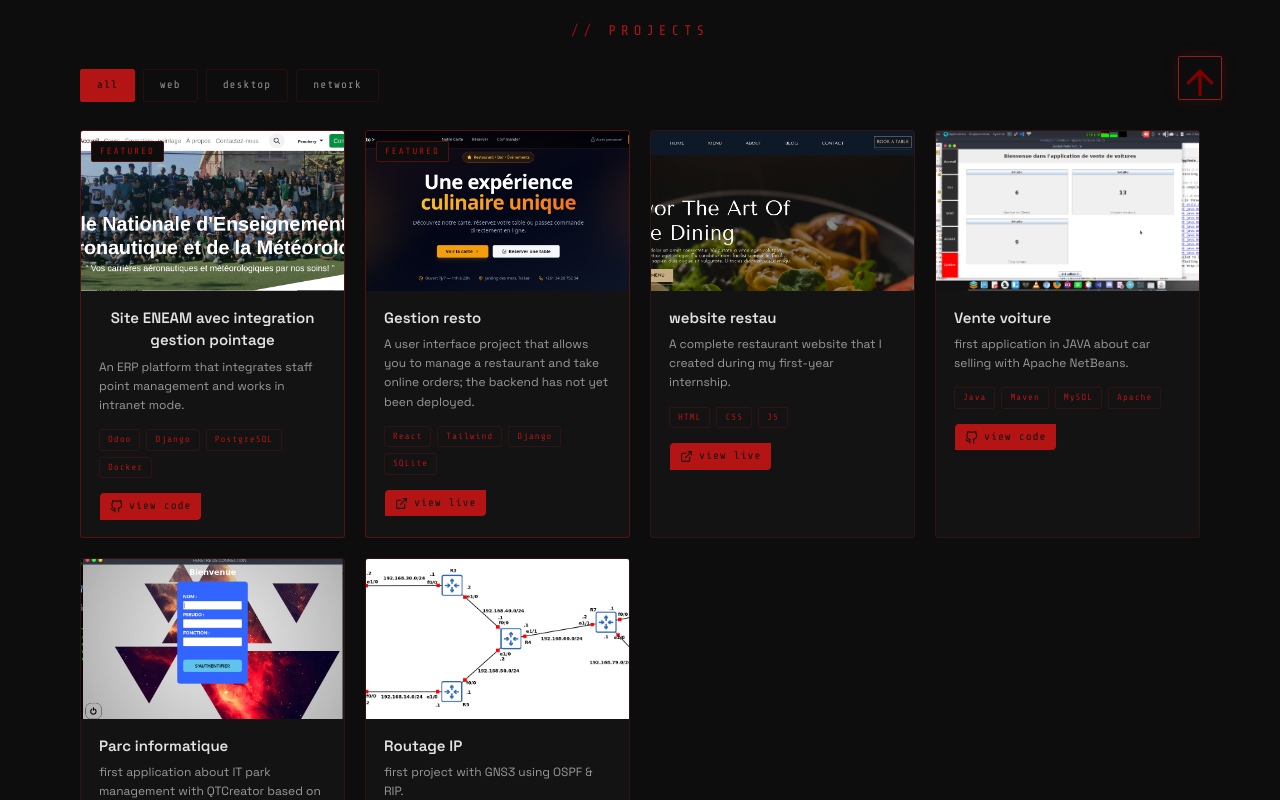
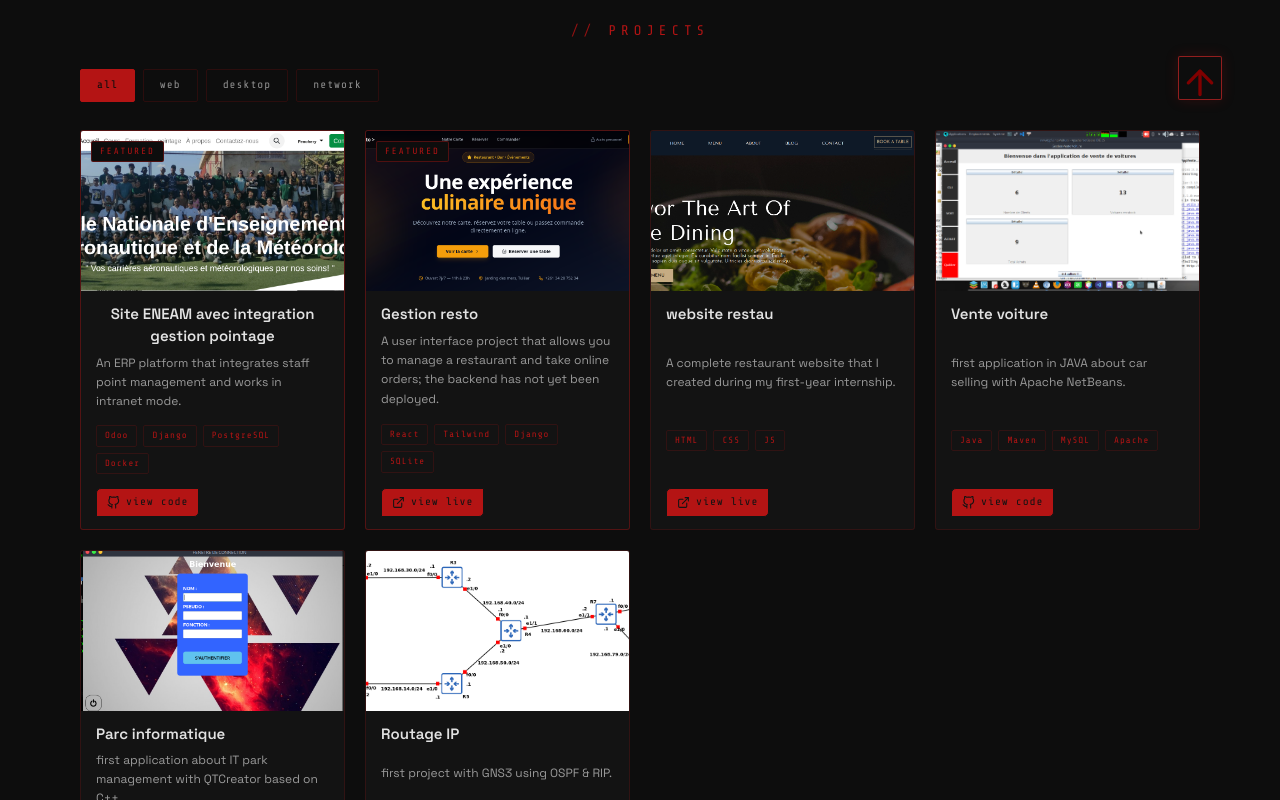
Before and after one commit to Rktmmnrn/MyPortfolio, a React (Vite) app in the folder MyPortfolio/: page / in a window 1280 px wide. Shown: the part 780-1580 px from the top of the page. Built offline with nearby package versions, Linux system fonts and the light colour scheme.

Commit message:
affichage dans projet

```diff
--- a/MyPortfolio/src/sections/Projects.tsx
+++ b/MyPortfolio/src/sections/Projects.tsx
@@ -82,7 +82,7 @@ const Projects = ({ lang }: ProjectsProps) => {
                                 </span>
                             )}
 
-                            <a href={project.link} target="_blank" rel="noopener noreferrer">
+                            <a href={project.link} target="_blank" rel="noopener noreferrer" className='w-full'>
                                 <img
                                     src={project.image}
                                     alt={project.name}
@@ -92,7 +92,10 @@ const Projects = ({ lang }: ProjectsProps) => {
                                 />
                             </a>
 
-                            <div style={{ padding: '16px 18px' }}>
+                            <div
+                                style={{ padding: '12px 15px' }}
+                                className='flex flex-col items-start justify-between h-full w-full'
+                            >
                                 <h3>
                                     {project.name}
                                 </h3>
--- a/MyPortfolio/src/styles/style.css
+++ b/MyPortfolio/src/styles/style.css
@@ -578,10 +578,9 @@ h4 {
   margin: 0 0 6px;
   text-transform: none;
   letter-spacing: 0;
-  justify-content: flex-start;
 }
 
-.prj-span-featured {
+.prj-span-featured { /* feature span */
   position: absolute;
   top: 10px;
   left: 10px;
@@ -633,7 +632,8 @@ h4 {
   width: 100%;
 }
 
-#Prj>div:last-child>div {
+#Prj>div:last-child>div { /* motion div après animatepresence */
+  @apply flex flex-col items-start;
   max-width: 400px;
   background: var(--bg-card);
   border-radius: 3px;
```
